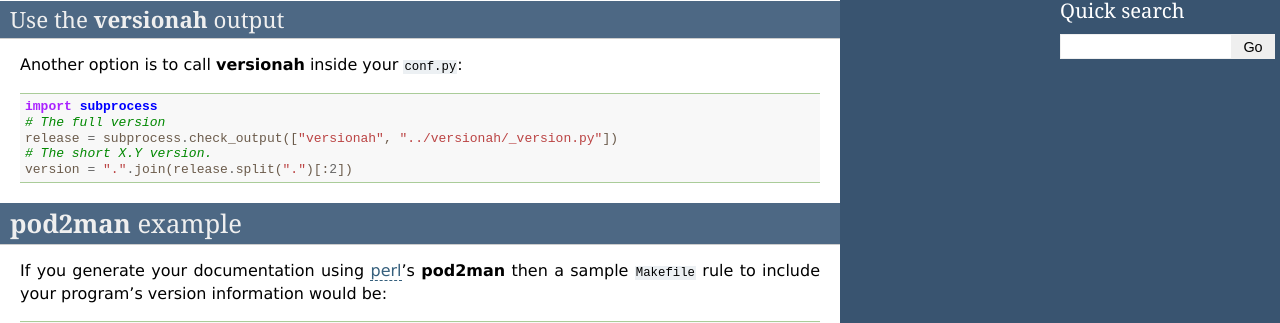
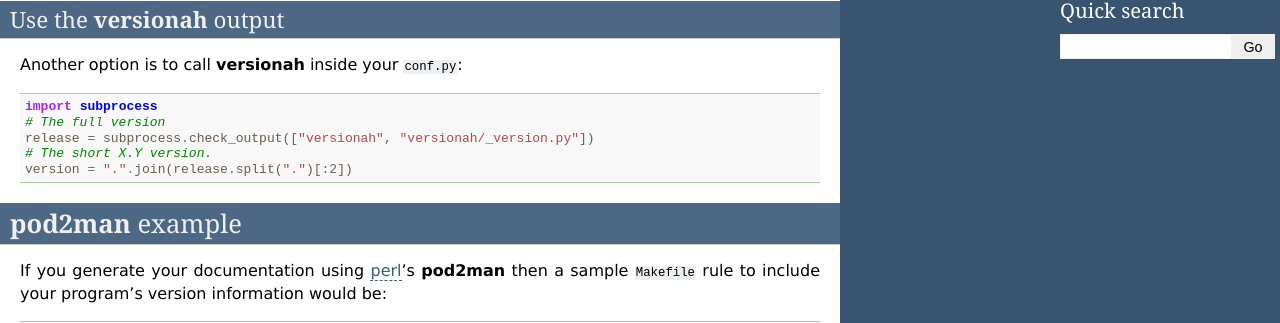
Before and after one commit to JNRowe/versionah, a Sphinx documentation site: the page built from doc/getting_started.rst, in a window 1280 px wide and 900 px high, scrolled down 924 px. Shown: the part 412-735 px from the top of the window. Built offline with Sphinx 7.4.7, drawn with Linux system fonts in a browser that asks for light colours; the version number could not be read and is left out.

```diff
--- a/doc/getting_started.rst
+++ b/doc/getting_started.rst
@@ -84,7 +84,7 @@ Another option is to call :command:`versionah` inside your :file:`conf.py`::
 
     import subprocess
     # The full version
-    release = subprocess.check_output(["versionah", "../versionah/_version.py"])
+    release = subprocess.check_output(["versionah", "versionah/_version.py"])
     # The short X.Y version.
     version = ".".join(release.split(".")[:2])
 
```
